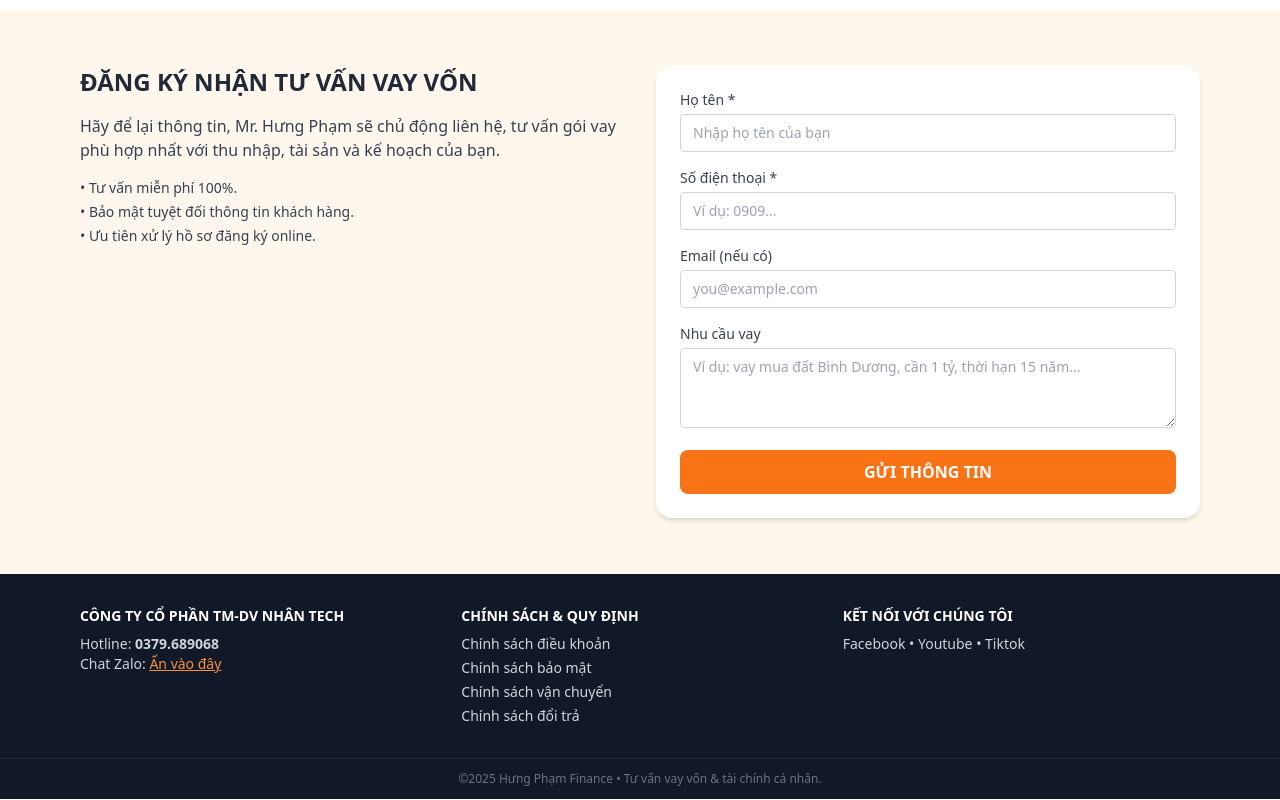
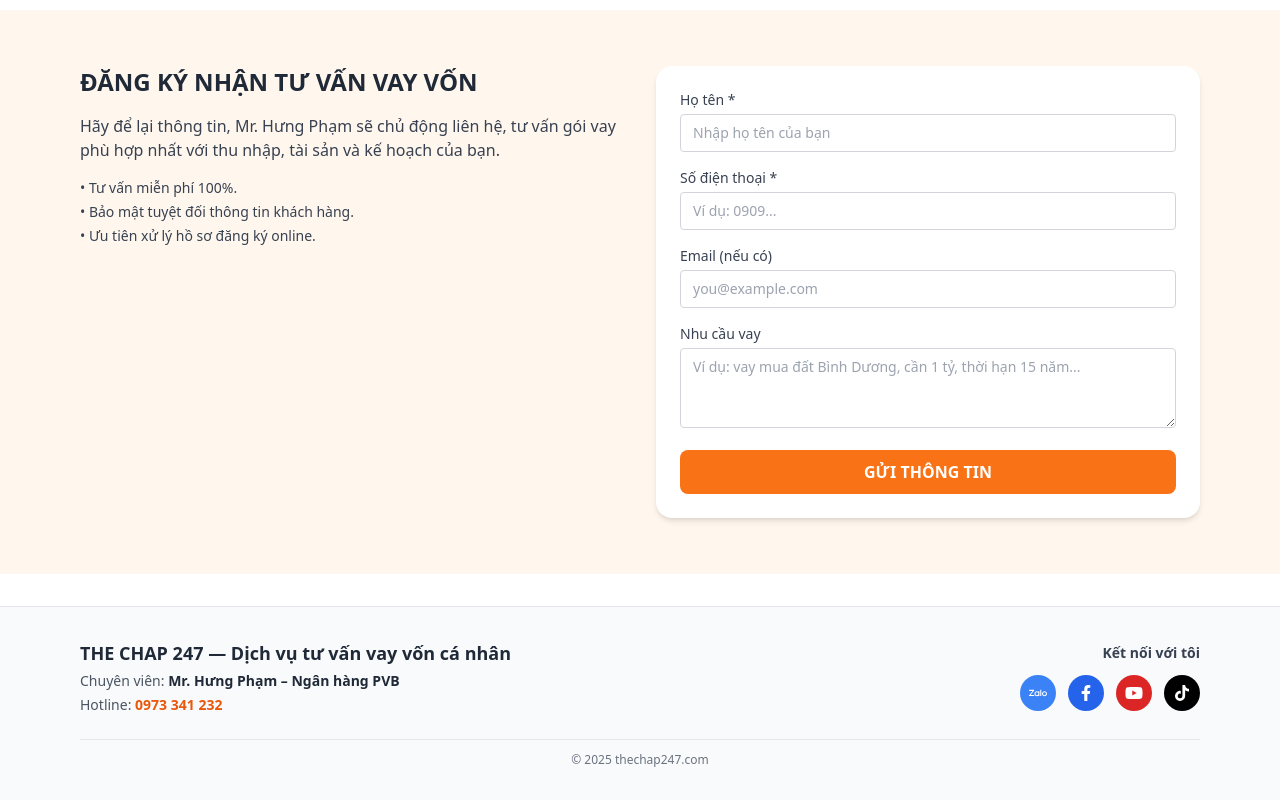
Before and after one commit to brianhuynh2021/hung-finance, a React (Vite) app: page / in a window 1280 px wide. Shown: the part 1047-1847 px from the top of the page. Built offline with nearby package versions, Linux system fonts and the light colour scheme.

Commit message:
change Footer

```diff
--- a/package.json
+++ b/package.json
@@ -12,7 +12,8 @@
   "dependencies": {
     "@tailwindcss/vite": "^4.1.17",
     "react": "^19.2.0",
-    "react-dom": "^19.2.0"
+    "react-dom": "^19.2.0",
+    "react-icons": "^5.5.0"
   },
   "devDependencies": {
     "@eslint/js": "^9.39.1",
--- a/src/components/Banner.jsx
+++ b/src/components/Banner.jsx
@@ -28,7 +28,7 @@ const Banner = () => {
 
           <div className="flex flex-wrap gap-3 items-center">
             <a
-              href="tel:0379689068"
+              href="tel:0973341232"
               className="bg-orange-500 hover:bg-orange-600 text-white font-semibold px-5 py-2 rounded-full text-sm md:text-base"
             >
               GỌI NGAY TƯ VẤN
--- a/src/components/Footer.jsx
+++ b/src/components/Footer.jsx
@@ -1,57 +1,88 @@
 import React from 'react'
+import { FaFacebookF, FaYoutube, FaTiktok } from 'react-icons/fa'
+import { SiZalo } from 'react-icons/si'
 
 const Footer = () => {
   return (
-    <footer className="bg-gray-900 text-gray-300 text-sm">
-      <div className="max-w-6xl mx-auto px-4 py-8 grid md:grid-cols-3 gap-6">
+    <footer className="bg-gray-50 border-t border-gray-200 mt-8">
+      <div className="max-w-6xl mx-auto px-4 py-8">
+        {/* Hàng chính: thông tin + social */}
+        <div className="flex flex-col md:flex-row items-start md:items-center justify-between gap-6">
+          {/* Bên trái: thông tin */}
           <div>
-          <h3 className="font-semibold text-white mb-2">
-            CÔNG TY CỔ PHẦN TM-DV NHÂN TECH
+            <h3 className="text-base md:text-lg font-bold text-gray-800 mb-1">
+              THE CHAP 247 — Dịch vụ tư vấn vay vốn cá nhân
             </h3>
-          <p>
-            Hotline: <span className="font-semibold">0379.689068</span>
+            <p className="text-sm text-gray-600">
+              Chuyên viên:{' '}
+              <span className="font-semibold text-gray-800">
+                Mr. Hưng Phạm – Ngân hàng PVB
+              </span>
             </p>
-          <p>
-            Chat Zalo:{' '}
-            <a href="#" className="underline text-orange-400">
-              Ấn vào đây
+            <p className="text-sm text-gray-600 mt-1">
+              Hotline:{' '}
+              <a
+                href="tel:0973341232"
+                className="font-semibold text-orange-600 hover:underline"
+              >
+                0973 341 232
               </a>
             </p>
           </div>
 
-        <div>
-          <h3 className="font-semibold text-white mb-2">CHÍNH SÁCH &amp; QUY ĐỊNH</h3>
-          <ul className="space-y-1">
-            <li>
-              <a href="#" className="hover:text-white">
-                Chính sách điều khoản
+          {/* Bên phải: social */}
+          <div className="flex flex-col items-start md:items-end gap-3">
+            <p className="text-sm font-semibold text-gray-700">
+              Kết nối với tôi
+            </p>
+            <div className="flex items-center gap-3">
+              {/* Zalo */}
+              <a
+                href="https://zalo.me/0973341232"
+                target="_blank"
+                rel="noreferrer"
+                className="w-9 h-9 bg-blue-500 text-white rounded-full flex items-center justify-center hover:bg-blue-600 transition"
+              >
+                <SiZalo size={18} />
               </a>
-            </li>
-            <li>
-              <a href="#" className="hover:text-white">
-                Chính sách bảo mật
+
+              {/* Facebook */}
+              <a
+                href="https://facebook.com"
+                target="_blank"
+                rel="noreferrer"
+                className="w-9 h-9 bg-blue-600 text-white rounded-full flex items-center justify-center hover:bg-blue-700 transition"
+              >
+                <FaFacebookF size={16} />
               </a>
-            </li>
-            <li>
-              <a href="#" className="hover:text-white">
-                Chính sách vận chuyển
+
+              {/* Youtube */}
+              <a
+                href="https://youtube.com"
+                target="_blank"
+                rel="noreferrer"
+                className="w-9 h-9 bg-red-600 text-white rounded-full flex items-center justify-center hover:bg-red-700 transition"
+              >
+                <FaYoutube size={18} />
               </a>
-            </li>
-            <li>
-              <a href="#" className="hover:text-white">
-                Chính sách đổi trả
+
+              {/* Tiktok */}
+              <a
+                href="https://tiktok.com"
+                target="_blank"
+                rel="noreferrer"
+                className="w-9 h-9 bg-black text-white rounded-full flex items-center justify-center hover:bg-gray-800 transition"
+              >
+                <FaTiktok size={16} />
               </a>
-            </li>
-          </ul>
+            </div>
+          </div>
         </div>
 
-        <div>
-          <h3 className="font-semibold text-white mb-2">KẾT NỐI VỚI CHÚNG TÔI</h3>
-          <p>Facebook • Youtube • Tiktok</p>
+        {/* Đường kẻ + copyright */}
+        <div className="mt-6 border-t border-gray-200 pt-3 text-xs text-gray-500 text-center">
+          © 2025 thechap247.com
         </div>
-      </div>
-      <div className="border-t border-gray-800 py-3 text-center text-xs text-gray-500">
-        ©2025 Hưng Phạm Finance • Tư vấn vay vốn & tài chính cá nhân.
       </div>
     </footer>
   )
```
Also changed, not shown: 1 other file (tests, documents, lock files or other folders). Lines whose indentation alone changed are shown as unchanged.
